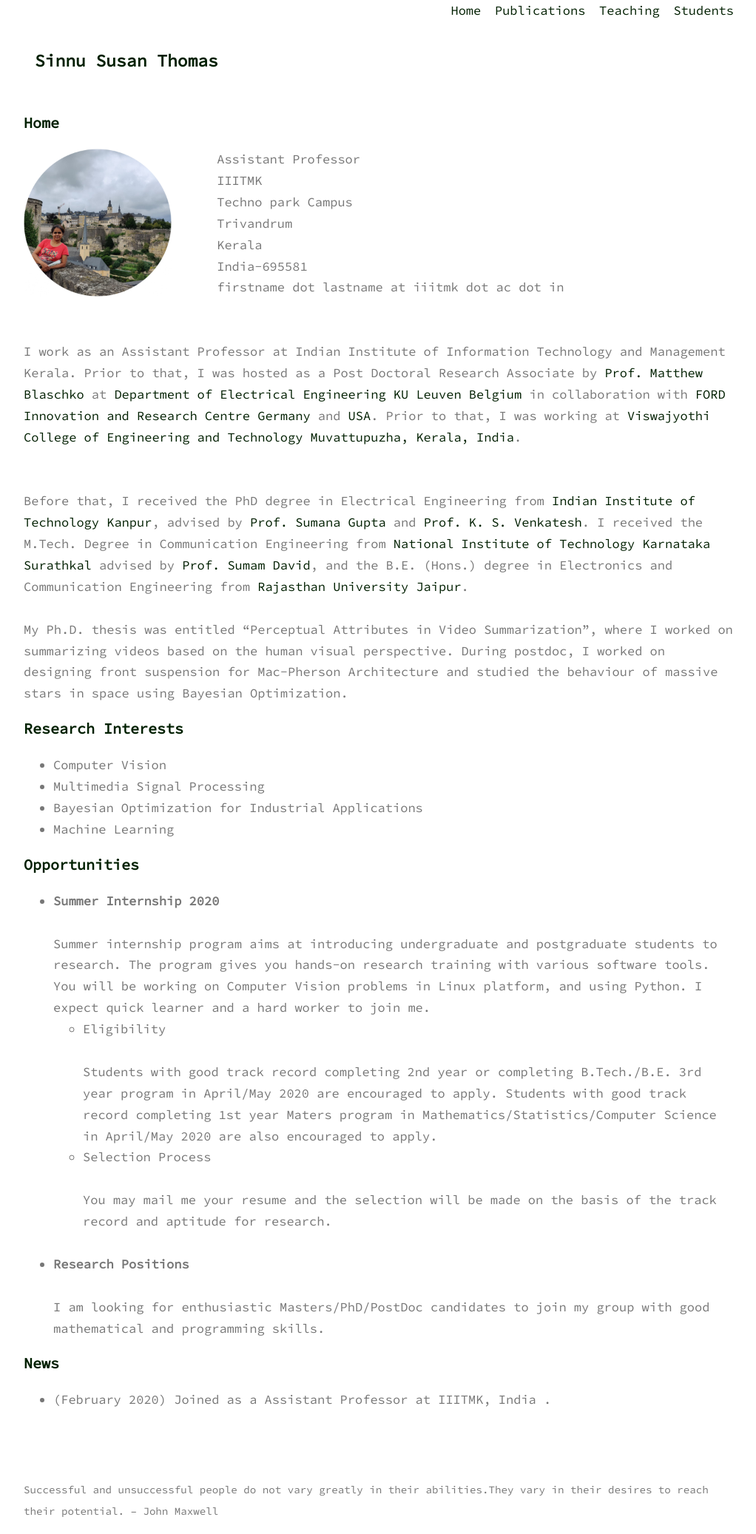
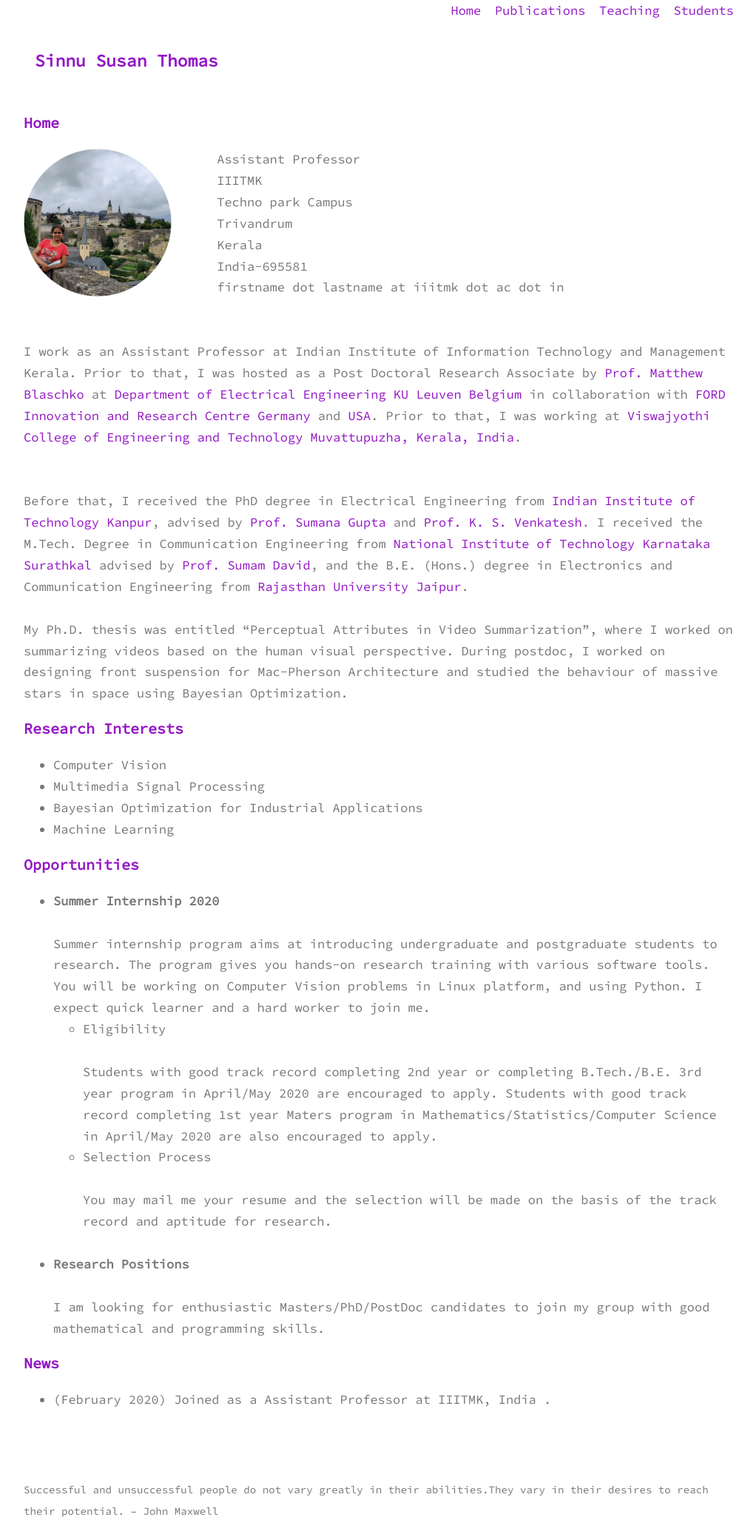
Before and after one commit to sinnuthomas/sinnuthomas.github.io, a Jekyll site: the page built from index.md, in a window 1280 px wide. Shown: the whole page at 74% size, without its empty margins (128-1150 px from the left). Built offline with Jekyll 4.4.1, drawn with Linux system fonts in a browser that asks for light colours.

Commit message:
Update main.scss

```diff
--- a/css/main.scss
+++ b/css/main.scss
@@ -14,10 +14,11 @@ $base-lh:          1.7;
 $spacing-unit:     30px;
 
 
-$h-color:          #001f00;
+$h-color:          #9315c5;
 // Try below colors!
 /* $h-color:       #07da21;
 $h-color:          #9315c5;
+$h-color:          #001f00;
 $h-color:          #b92050; */
 
 $text-color:       #777;
```
